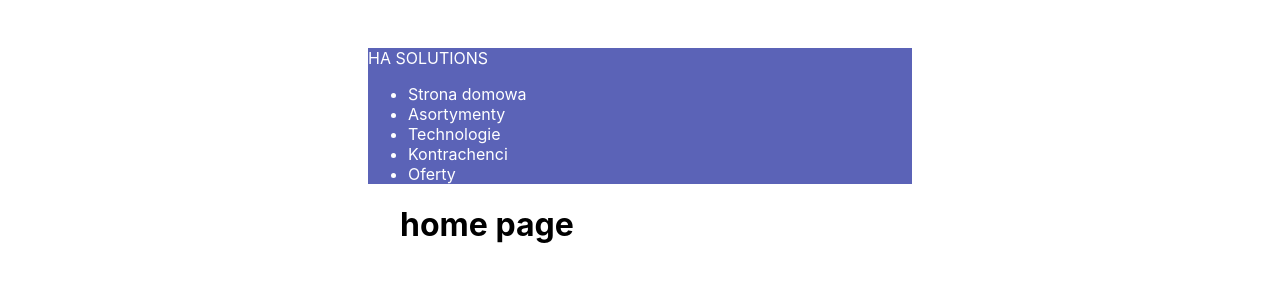
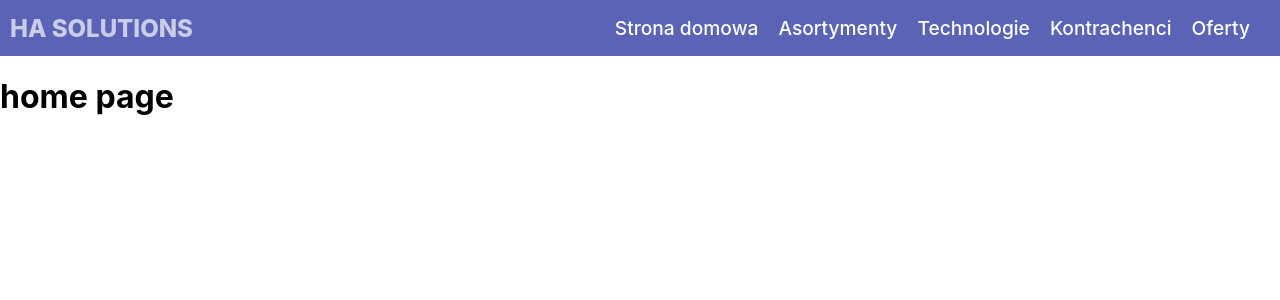
Before and after one commit to LukaszSzyp/Orders-APP, a Next.js app in the folder client/: page / in a window 1280 px wide. Shown: the top 300 px of the page. Built offline with nearby package versions, Linux system fonts and the light colour scheme.

Commit message:
make main nav bar and add styles

```diff
--- a/client/components/layout/Layout.module.css
+++ b/client/components/layout/Layout.module.css
@@ -1,8 +1,3 @@
 .container {
-  max-width: 36rem;
-  padding: 0 1rem;
-  margin: 3rem auto 6rem;
+  max-width: 100vw;
 }
-
-.main {
-}
--- a/client/components/layout/MainNavigation.js
+++ b/client/components/layout/MainNavigation.js
@@ -6,10 +6,9 @@ const MainNavigation = () => {
   return (
     <header className={styles.header}>
       <div className={styles.logo}>HA SOLUTIONS</div>
-      <nav>
       <ul>
         <li>
-            <Link href="/">
+          <Link href="/" className={styles.link}>
             <a>Strona domowa</a>
           </Link>
         </li>
@@ -34,7 +33,6 @@ const MainNavigation = () => {
           </Link>
         </li>
       </ul>
-      </nav>
     </header>
   );
 };
--- a/client/components/layout/MainNavigation.module.css
+++ b/client/components/layout/MainNavigation.module.css
@@ -2,4 +2,30 @@
   background-color: #5b63b7;
   color: white;
   width: 100%;
+  display: flex;
+  justify-content: space-between;
+  align-items: center;
+  padding-left: 10px;
+  padding-right: 20px;
 }
+.logo {
+  font-size: 1.5rem;
+  color: rgba(255, 255, 255, 0.678);
+  font-weight: 800;
+}
+
+.header ul {
+  display: flex;
+  list-style: none;
+}
+
+.header li {
+  display: flex;
+  justify-content: center;
+  padding: 0 10px;
+}
+
+.header a {
+  font-size: 1.2rem;
+  font-weight: 500;
+}
--- a/client/styles/Home.module.css
+++ b/client/styles/Home.module.css
@@ -1,12 +1,2 @@
 .container {
-  padding: 0 2rem;
 }
-
-.main {
-  min-height: 100vh;
-  padding: 4rem 0;
-  flex: 1;
-  display: flex;
-  flex-direction: column;
-  align-items: center;
-}
```
Lines whose indentation alone changed are shown as unchanged.
